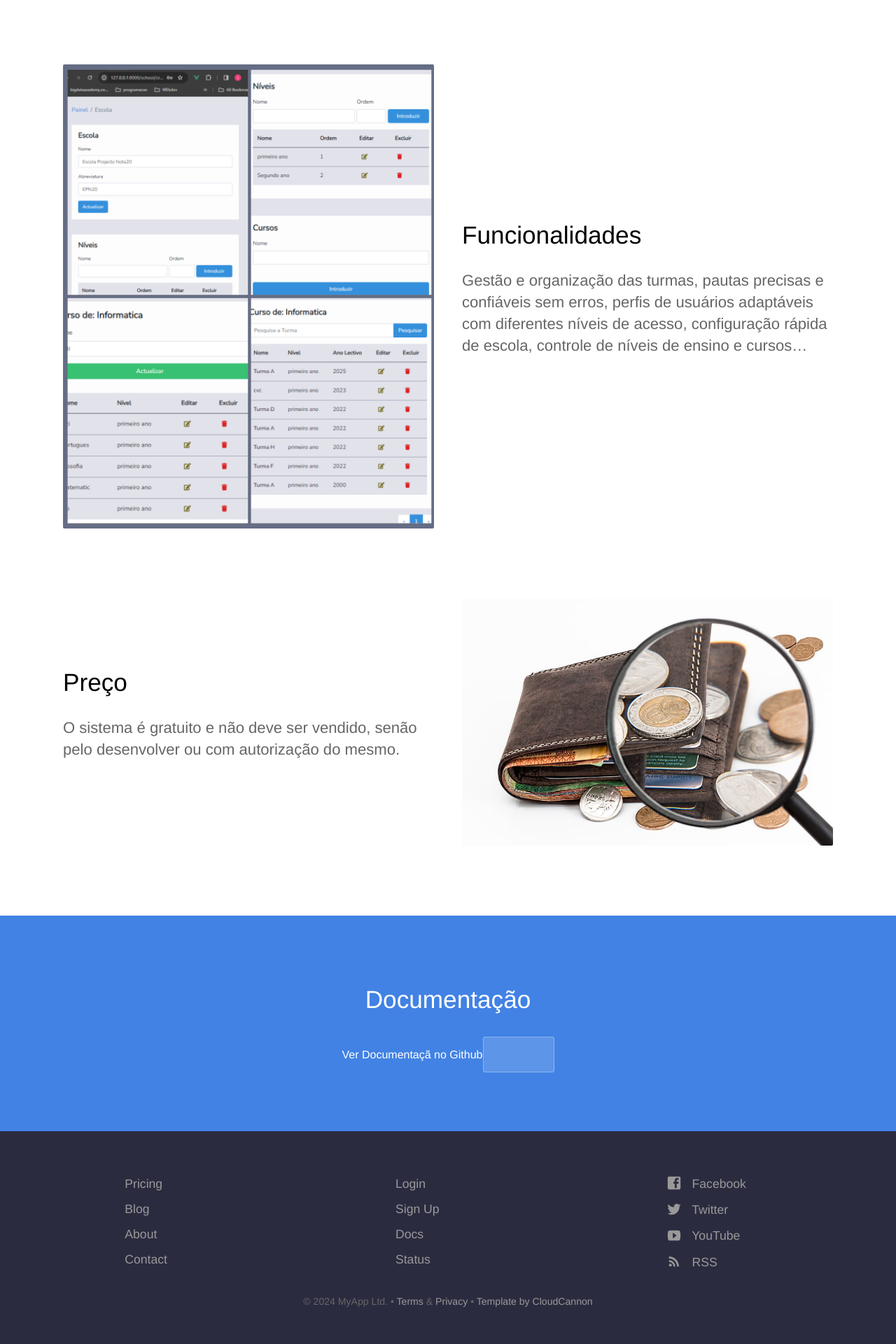
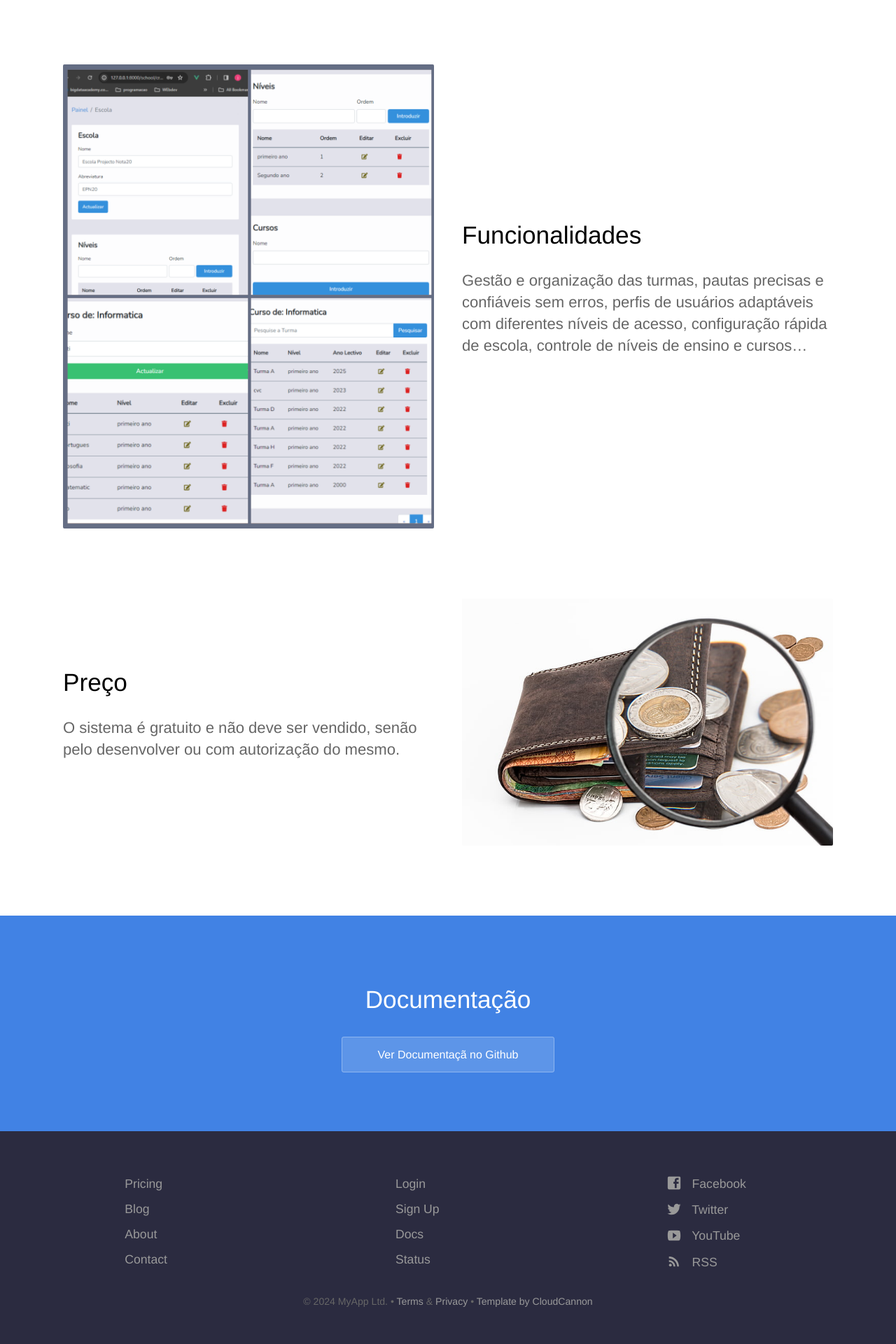
Before and after one commit to Manguena/manguena.github.io, a Jekyll site: the page built from index.html, in a window 1280 px wide. Shown: the part 1425-3345 px from the top of the page at 70% size. Built offline with Jekyll 4.4.1, drawn with Linux system fonts in a browser that asks for light colours.

Commit message:
Update index.html
documentation section added and corrected

```diff
--- a/index.html
+++ b/index.html
@@ -53,6 +53,6 @@ description: Sistema de Gestão Acedémica
 
 	<section class="bottom-cta">
 		<h2 class="editable">Documentação</h2>
-		<div class="button alt">Ver Documentaçã no Github <a href="https://github.com/Manguena/nota20"></a></div>
+		<div class="button alt"> <a href="https://github.com/Manguena/nota20">Ver Documentaçã no Github</a></div>
 	</section>
 </div>
```
